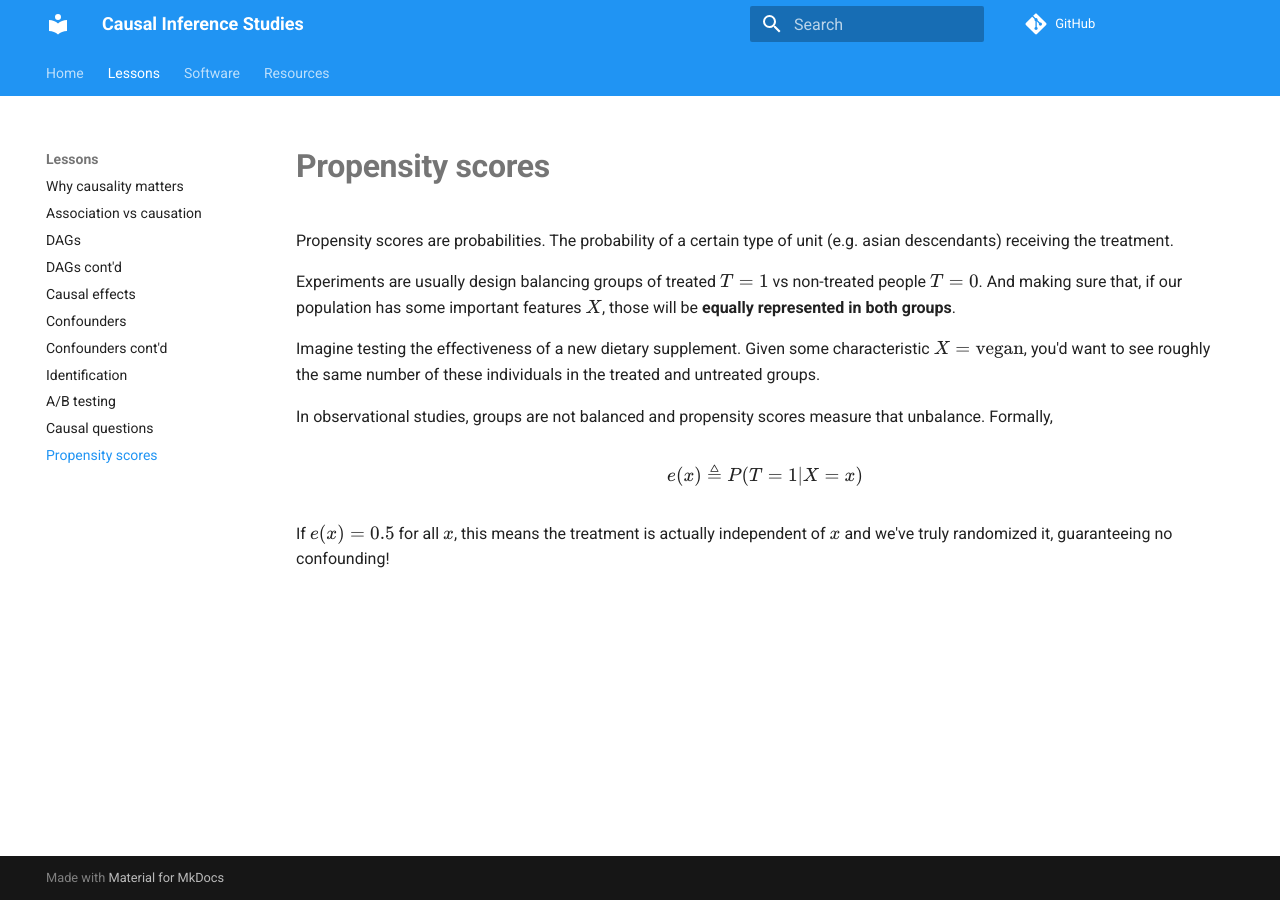
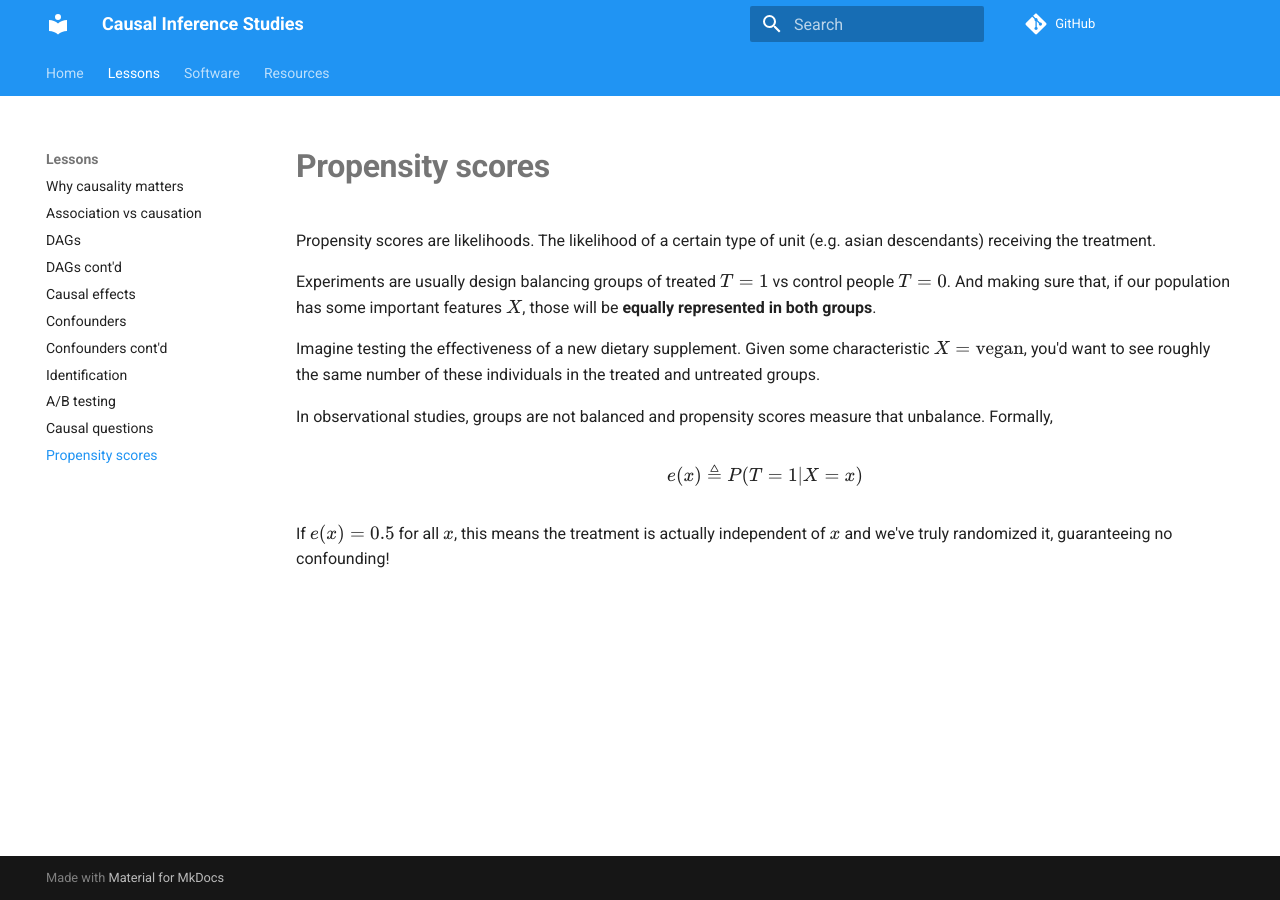
Before and after one commit to emilioMaddalena/causal-inference-studies, an MkDocs documentation site: the page built from material/propensity_scores.md, in a window 1280 px wide. Built offline with MkDocs 1.6.1 and Material for MkDocs 9.7.7, drawn with Linux system fonts in a browser that asks for light colours; comment, search, counter and statistics services are not loaded.

Commit message:
Improve terminology

```diff
--- a/material/propensity_scores.md
+++ b/material/propensity_scores.md
@@ -1,11 +1,11 @@
 # **Propensity scores**
 
 <div class="highlight-section">
-Propensity scores are probabilities. The probability of a certain type of unit (e.g. asian descendants) receiving the treatment.
+Propensity scores are likelihoods. The likelihood of a certain type of unit (e.g. asian descendants) receiving the treatment.
 </div>
 
 
-Experiments are usually design balancing groups of treated $T=1$ vs non-treated people $T=0$. And making sure that, if our population has some important features $X$, those will be **equally represented in both groups**.
+Experiments are usually design balancing groups of treated $T=1$ vs control people $T=0$. And making sure that, if our population has some important features $X$, those will be **equally represented in both groups**.
 
 
 Imagine testing the effectiveness of a new dietary supplement. Given some characteristic $X = \text{vegan}$, you'd want to see roughly the same number of these individuals in the treated and untreated groups.
```
